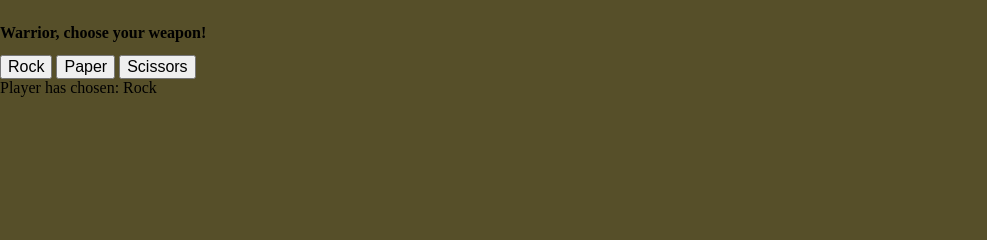
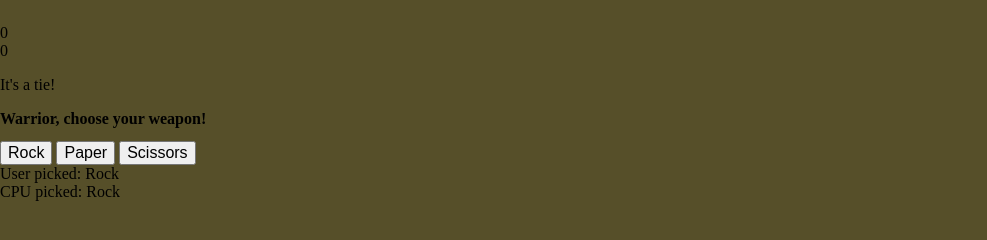
Before and after one commit to emperorPrki/TOP_RockPaperScissors, a plain HTML site: page index.html in a window 1280 px wide. Both pictures are taken after a click on the button "Rock". Shown: the part 78-318 px from the top of the page, without its empty margins (0-987 px from the left). Drawn offline with Linux system fonts and the light colour scheme.

Commit message:
Finish rps.js

```diff
--- a/js/rps.js
+++ b/js/rps.js
@@ -57,14 +57,15 @@ function capitalize(str){
 }
 
 //Gets weapon of choice input from player.
+
 function playerPlay() {
 
     playerSelection = playerSelection.toLowerCase();
     if (playerSelection !== weapons[0] && playerSelection !== weapons[1] && playerSelection !== weapons[2]){
-        console.log("Choose a valid weapon!")
+        displayChosenWeapon.textContent = ("Choose a valid weapon!")
         playerPlay();
     } else {
-        console.log("User picked: " + capitalize(playerSelection));
+        displayChosenWeapon.textContent = ("User picked: " + capitalize(playerSelection));
         return playerSelection;
     }
 }
@@ -75,18 +76,18 @@ function computerPlay() {
     let randomNumber = Math.floor(Math.random() * 3 + 1);
     if (randomNumber === 1){
         computerSelection = weapons[0];
-        console.log("Computer picked: " + capitalize(computerSelection));
+        displayChosenWeaponCPU.textContent = ("CPU picked: " + capitalize(computerSelection));
         return computerSelection;
     } else if (randomNumber === 2){
         computerSelection = weapons[1];
-        console.log("Computer picked: " + capitalize(computerSelection));
+        displayChosenWeaponCPU.textContent = ("Computer picked: " + capitalize(computerSelection));
         return computerSelection;
     } else if (randomNumber === 3){
         computerSelection = weapons[2];
-        console.log("Computer picked: " + capitalize(computerSelection));
+        displayChosenWeaponCPU.textContent = ("Computer picked: " + capitalize(computerSelection));
         return computerSelection;
     } else {
-        console.log("Something went wrong, try again!");
+        displayChosenWeaponCPU.textContent = ("Something went wrong, try again!");
     }
 }
 
@@ -96,17 +97,19 @@ function evaluateRoundWinner() {
     if (playerSelection === "rock" && computerSelection === "paper" ||
         playerSelection === "paper" && computerSelection === "scissors" ||
         playerSelection === "scissors" && computerSelection === "rock") {
-        console.log("Computer wins! " + capitalize(computerSelection) + " beats " + capitalize(playerSelection) + "!");
-        return ++playerPoints;
+        roundWin.textContent = "Computer wins! " + capitalize(computerSelection) + " beats " + capitalize(playerSelection) + "!";
+        ++computerPoints
+        runningScoreCPU.textContent = computerPoints;
     } else if (playerSelection === "rock" && computerSelection === "scissors" ||
                playerSelection === "paper" && computerSelection === "rock" ||
                playerSelection === "scissors" && computerSelection === "paper") {
-        console.log("User wins! " + capitalize(playerSelection) + " beats " + capitalize(computerSelection) + "!");
-        return ++computerPoints
+        roundWin.textContent = "User wins! " + capitalize(playerSelection) + " beats " + capitalize(computerSelection) + "!";
+        ++playerPoints
+        runningScorePlayer.textContent = playerPoints;
     } else if (playerSelection === "rock" || computerSelection === "rock" ||
                playerSelection === "scissors" || computerSelection === "scissors" ||
                playerSelection === "paper" || computerSelection === "paper"){
-        console.log("It's a tie!");
+        roundWin.textContent = "It's a tie!";
     }
 }
 
@@ -157,25 +160,30 @@ function game(){
 const wepButton = document.querySelectorAll("#weapons button");
 wepButton.forEach((button) => {
     button.addEventListener("click", () => {
-        playerSelection = capitalize(button.id);
-        console.log(playerSelection);
-        displayChosenWeapon.textContent = "Player has chosen: " + playerSelection;
+        playerSelection = button.id
         playRound();
     }
 )});
 
-//Add playerWeapon div to the HTML
+//Add playerWeapon div to the HTML, displays weapon the player chose
 const showPlayerWeapon = document.querySelector("#weapons")
     const playerWeapon = document.createElement("div");
     showPlayerWeapon.appendChild(playerWeapon);
     playerWeapon.setAttribute("id", "playerWeapon");
 
-//Displays weapon the player chose
     const displayChosenWeapon = document.querySelector("#playerWeapon")
 
 const showGameWinner = document.querySelector("#results");
     const divGameWinner = document.createElement("div");
     showGameWinner.appendChild(divGameWinner);
+
+    //Add computerWeapon div to the HTML, displays weapon the CPU chose
+const showComputerWeapon = document.querySelector("#weapons")
+const computerWeapon = document.createElement("div");
+showComputerWeapon.appendChild(computerWeapon);
+computerWeapon.setAttribute("id", "computerWeapon");
+
+const displayChosenWeaponCPU = document.querySelector("#computerWeapon")
 
 
 //Disable buttons
@@ -206,8 +214,32 @@ const showGameWinner = document.querySelector("#results");
         restartGame.addEventListener("click", () => {
             playerPoints = 0;
             computerPoints = 0;
+            runningScorePlayer.textContent = playerPoints;
+            runningScoreCPU.textContent = computerPoints;
             divGameWinner.textContent = "";
             displayChosenWeapon.textContent = "";
             enableButtons();
+            newGame.removeChild(newGameButton);
         });
     }
+
+//Show running score
+    const runningScore = document.querySelector("#results")
+
+    const runningScorePlayer = document.createElement("div");
+    const runningScoreCPU = document.createElement("div");
+
+    runningScorePlayer.setAttribute("id", "playerScore");
+    runningScorePlayer.textContent = "0";
+    runningScoreCPU.setAttribute("id", "cpuScore");
+    runningScoreCPU.textContent = "0";
+
+    runningScore.appendChild(runningScorePlayer);
+    runningScore.appendChild(runningScoreCPU);
+
+    const displayRoundWin = document.querySelector("#results");
+     const roundWin = document.createElement("p");
+     roundWin.setAttribute("id", "roundWin");
+     roundWin.textContent = "";
+     displayRoundWin.appendChild(roundWin);
+//TO ADD RUNNING SCORE, STYLIZE CSS, POLISH
```
Also changed, not shown: index.html (+3 -1 lines).
